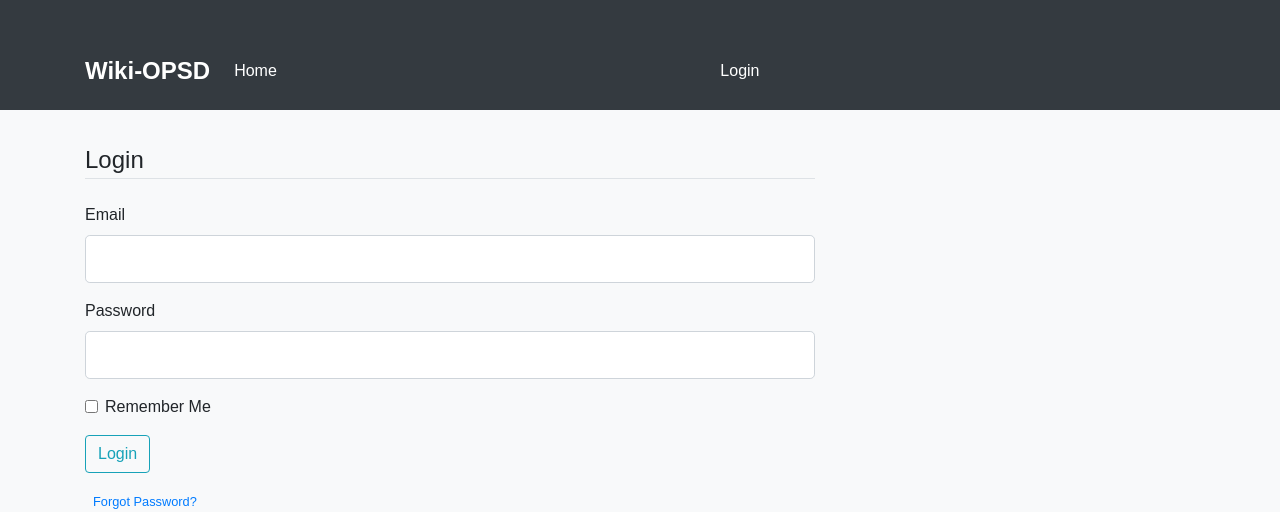
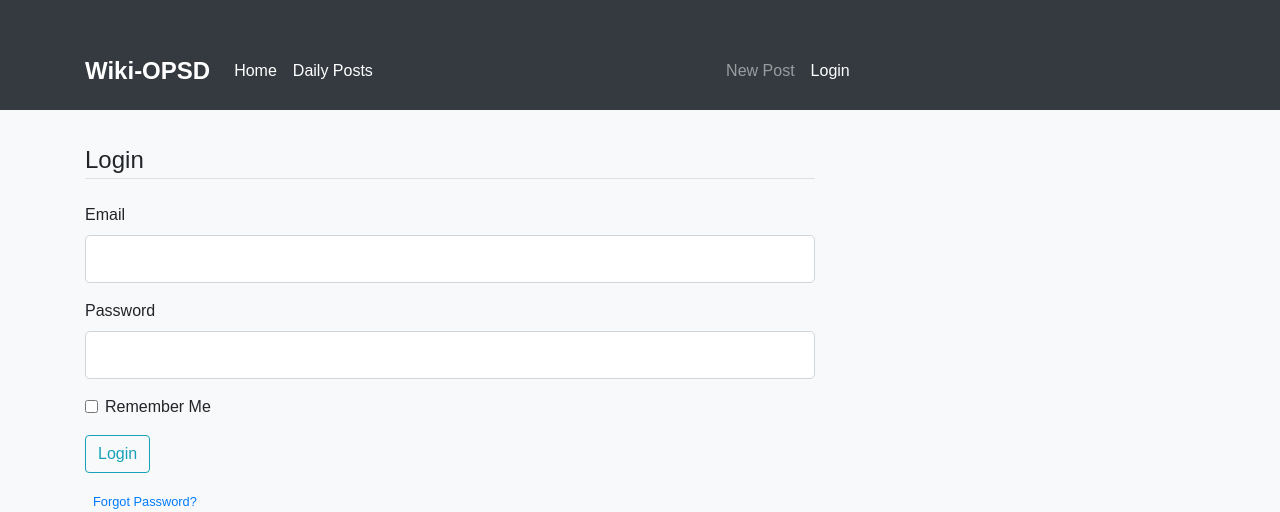
Before and after one commit to armkaviani/EnterpriseWiki, a Flask app: a page that uses templates/layout.html in a window 1280 px wide. Shown: the top 512 px of the page. Run offline with Flask 3, Linux system fonts and the light colour scheme; parts of the project's set-up code (start-up, migrations or seed data) failed here and were passed over; some libraries are stand-ins or nearby versions.

Commit message:
The daily post functions for adding, changeing and deleting the post have been implemented.
Signed-off-by: Armaghan Kaviani <armaghankaviani@yahoo.com>

```diff
--- a/setup/forms.py
+++ b/setup/forms.py
@@ -27,3 +27,14 @@ class LoginForm(FlaskForm):
     password = PasswordField('Password', validators=[DataRequired()])
     remember = BooleanField('Remember Me')
     submit = SubmitField('Login')
+
+
+class PostForm(FlaskForm):
+    title = StringField('Title', validators=[DataRequired()])
+    content = TextAreaField('Content', validators=[DataRequired()])
+    submit = SubmitField('Post', validators=[DataRequired()])
+
+
+class UploadForm(FlaskForm):
+    pic = FileField('Upload Picture', validators=[DataRequired()])
+    submit = SubmitField('Upload')
--- a/setup/routes.py
+++ b/setup/routes.py
@@ -1,9 +1,10 @@
 from setup.__init__ import enterprise_wiki, db
 from setup import bcrypt
-from flask import render_template, request, redirect, url_for, flash
-from setup.forms import RegisrationForm, LoginForm
+from flask import render_template, request, redirect, url_for, flash, abort
+from setup.forms import RegisrationForm, LoginForm, PostForm, UploadForm
 from setup.models import Users, Post
 from flask_login import login_user, login_required, current_user, logout_user
+import os
 
 
 @login_required
@@ -58,8 +59,58 @@ def logout():
     return redirect(url_for('home'))
 
 
-@enterprise_wiki.route('/account')
+@enterprise_wiki.route('/post/new', methods=['GET', 'POST'])
 @login_required
-def account():
-    image_file = current_user.image_file
-    return render_template('account.html', title='Account', image_file=image_file)
+def create_new_post():
+    form = PostForm()
+    if form.validate_on_submit():
+        post = Post(title=form.title.data, content=form.content.data, author=current_user)
+        db.session.add(post)
+        db.session.commit()
+        flash('Your post has been created!', 'success')
+        return redirect(url_for('daily_posts'))
+    return render_template('create_post.html', title='New Post', form=form)
+
+
+@enterprise_wiki.route("/daily_posts")
+@login_required
+def daily_posts():
+    posts = Post.query.all()
+    return render_template('daily_posts.html', title='Daily Posts', posts=posts)
+
+
+@enterprise_wiki.route("/post/<int:post_id>")
+def post(post_id):
+    post = Post.query.get_or_404(post_id)
+    return render_template('post.html', title=post.title, post=post)
+
+
+@enterprise_wiki.route("/post/<int:post_id>/update", methods=['GET', 'POST'])
+@login_required
+def edit_post(post_id):
+    post = Post.query.get_or_404(post_id)
+    if post.author != current_user:
+        abort(403)
+    form = PostForm()
+    if form.validate_on_submit():
+        post.title = form.title.data
+        post.content = form.content.data
+        db.session.commit()
+        flash('Your post has been edited!', 'success')
+        return redirect(url_for('daily_posts', post_id=post.id))
+    elif request.method == 'GET':
+        form.title.data = post.title
+        form.content.data = post.content
+    return render_template('edit_post.html', title='Edit Post', legend='Edit Post', form=form)
+
+
+@enterprise_wiki.route("/post/<int:post_id>/delete", methods=['POST'])
+@login_required
+def delete_post(post_id):
+    post = Post.query.get_or_404(post_id)
+    if post.author != current_user:
+        abort(403)
+    db.session.delete(post)
+    db.session.commit()
+    flash('Your post has been deleted!', 'success')
+    return redirect(url_for('daily_posts'))
--- a/templates/layout.html
+++ b/templates/layout.html
@@ -28,7 +28,7 @@
                                 <button class="navbar-toggler" type="button" data-toggle="collapse" data-target="#navbarToggle" aria-controls="navbarToggle" aria-expanded="false" aria-label="Toggle navigation">
                                     <span class="navbar-toggler-icon"></span>
                                 </button>
-
+                            <a class="nav-item nav-link" href="{{ url_for('daily_posts') }}">Daily Posts</a>
 
                         </div>
                         </div>
@@ -37,7 +37,7 @@
                 <ul class="navbar-nav mr-auto">
 
                         <ul class="navbar-nav">
-
+                            <a class="nav-link" href="{{ url_for('create_new_post') }}">New Post</a>
                             {% if current_user.is_authenticated %}
                                 <li class="nav-item">
                                     <a class="nav-link" href="{{ url_for('account') }}">Account</a>
@@ -48,7 +48,7 @@
                                     <a class="nav-link" href="{{ url_for('login') }}">Login</a>
                                 </li>
                             {% endif %}
-                    </li>
+                        </ul>
                 </ul>
             </div>
         </div>
```
Also changed, not shown: setup/models.py (+11 -0 lines), templates/edit_post.html (added, +24 -0 lines). Lines whose indentation alone changed are shown as unchanged.
